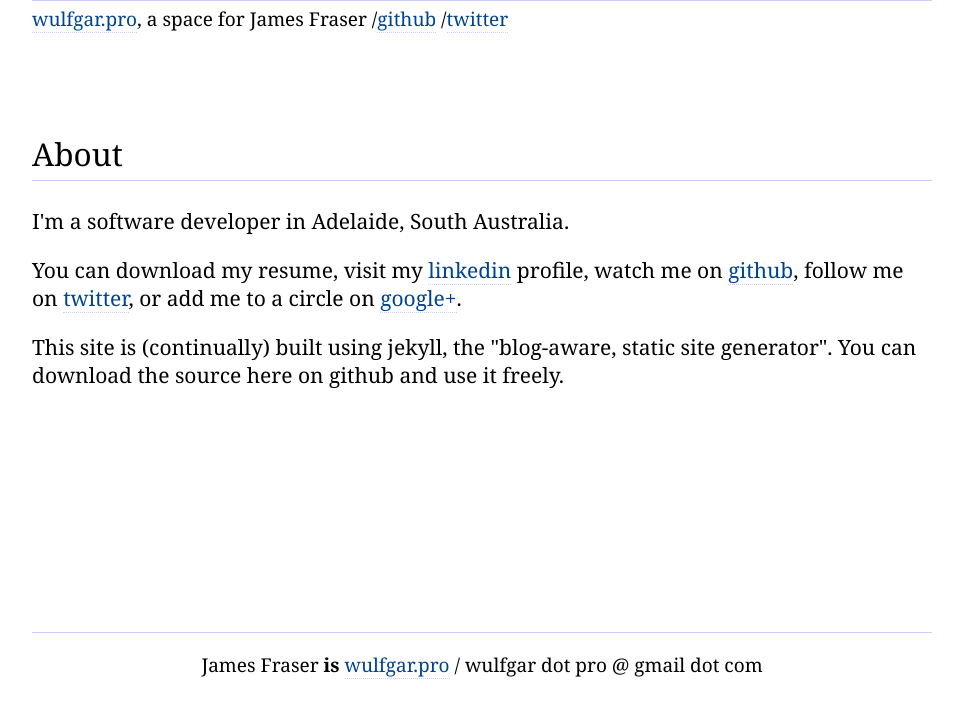
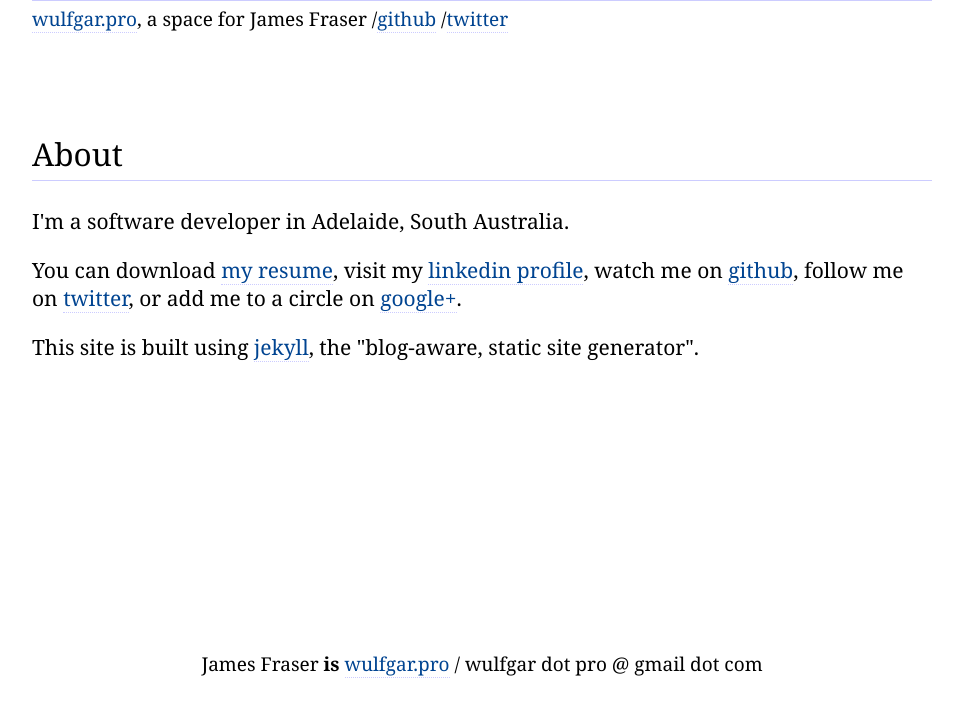
Before and after one commit to wulfgarpro/wulfgar.pro, a Jekyll site: the page built from index.html, in a window 1280 px wide. Shown: the top 718 px of the page, without its empty margins (158-1121 px from the left). Built offline with Jekyll 4.4.1, drawn with Linux system fonts in a browser that asks for light colours.

Commit message:
updated index.html with links - added resume file.

```diff
--- a/css/style.css
+++ b/css/style.css
@@ -48,10 +48,9 @@ body {
 
 #footer {
  width:900px;
- /*margin-top:10px;*/
+ margin-top:10px;
  text-align: center;
  font-size: 19px;
- border-top: 1px solid #ccf;
 }
 
 a {
--- a/index.html
+++ b/index.html
@@ -4,11 +4,8 @@ layout: default
 <section class="content">
  <h2 class="pagetitle">About</h2>
  <p>I'm a software developer in Adelaide, South Australia.</p>
- <p>You can download my resume, visit my
-    <a href="http://www.linkedin.com/in/jamesfraser2">linkedin</a> profile,
-    watch me on <a href="https://github.com/wulfgarpro">github</a>, follow me
-    on <a href="https://twitter.com/#!/wulfgarpro">twitter</a>, or add me to
-    a circle on <a href="profiles.google.com/wulfgar.pro">google+</a>.</p>
- <p>This site is (continually) built using jekyll, the "blog-aware, static site
-    generator". You can download the source here on github and use it freely.</p>
+ <p>You can download <a href="files/CV - James Fraser (2012).pdf">my resume</a>, visit my <a href="">linkedin profile</a>, watch me on <a href="">github</a>,
+    follow me on <a href="">twitter</a>, or add me to a circle on <a href="">google+</a>.</p>
+ <p>This site is built using <a href="">jekyll</a>, the "blog-aware, static site
+    generator".</p>
 </section>
```
Also changed, not shown: 12 other files.
